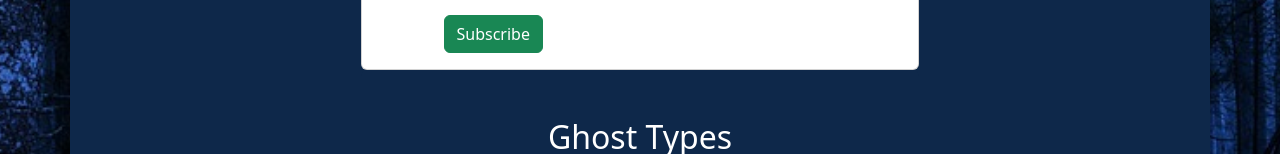
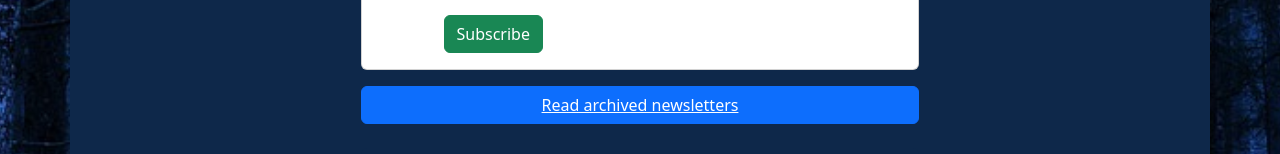
Before and after one commit to louisehedman/spooky-spots-fe, a React (Create React App) app: page / in a window 1280 px wide. Shown: the part 798-952 px from the top of the page. Built offline with nearby package versions, Linux system fonts and the light colour scheme; no server answers.

Commit message:
add route to Newsletters and link to Newsletters on home page

```diff
--- a/src/components/pages/home/Home.tsx
+++ b/src/components/pages/home/Home.tsx
@@ -44,6 +44,15 @@ const Home: React.FC = () => {
         </p>
       </div>
       <Subscribe />
+      <div className="row">
+          <div className="col text-center mt-3">
+            <p className="btn btn-primary mb-4 w-50">
+              <Link to="/newsletters" style={{ color: "white" }}>
+                Read archived newsletters
+              </Link>
+            </p>
+          </div>
+        </div>
       <GhostTypes />
     </div>
   );
--- a/src/index.tsx
+++ b/src/index.tsx
@@ -31,6 +31,7 @@ import ResetPassword from './components/pages/login/ResetPassword';
 import PageNotFound from './components/pagenotfound/PageNotFound';
 import Unsubscribe from './components/pages/subscription/Unsubscribe';
 import CreateNewsletters from './components/pages/dashboard/CreateNewsletters';
+import Newsletters from './components/pages/newsletters/Newsletters';
 
 const root = ReactDOM.createRoot(
   document.getElementById('root') as HTMLElement
@@ -53,6 +54,7 @@ root.render(
         <Route path="/spookyspots/:slug" element={<SpookySpot />} />
         <Route path="/ghosttypes" element={<GhostTypes />} />
         <Route path="/ghosttypes/:slug" element={<GhostType />} />
+        <Route path="/newsletters" element={<Newsletters />} />
         <Route path="/dashboard/handleusers" element={<HandleUsers />} />
         <Route path="/dashboard/handleusers/edituser/:slug" element={<EditUser />} />
         <Route path="/dashboard/createnewsletters" element={<CreateNewsletters />} />
```
